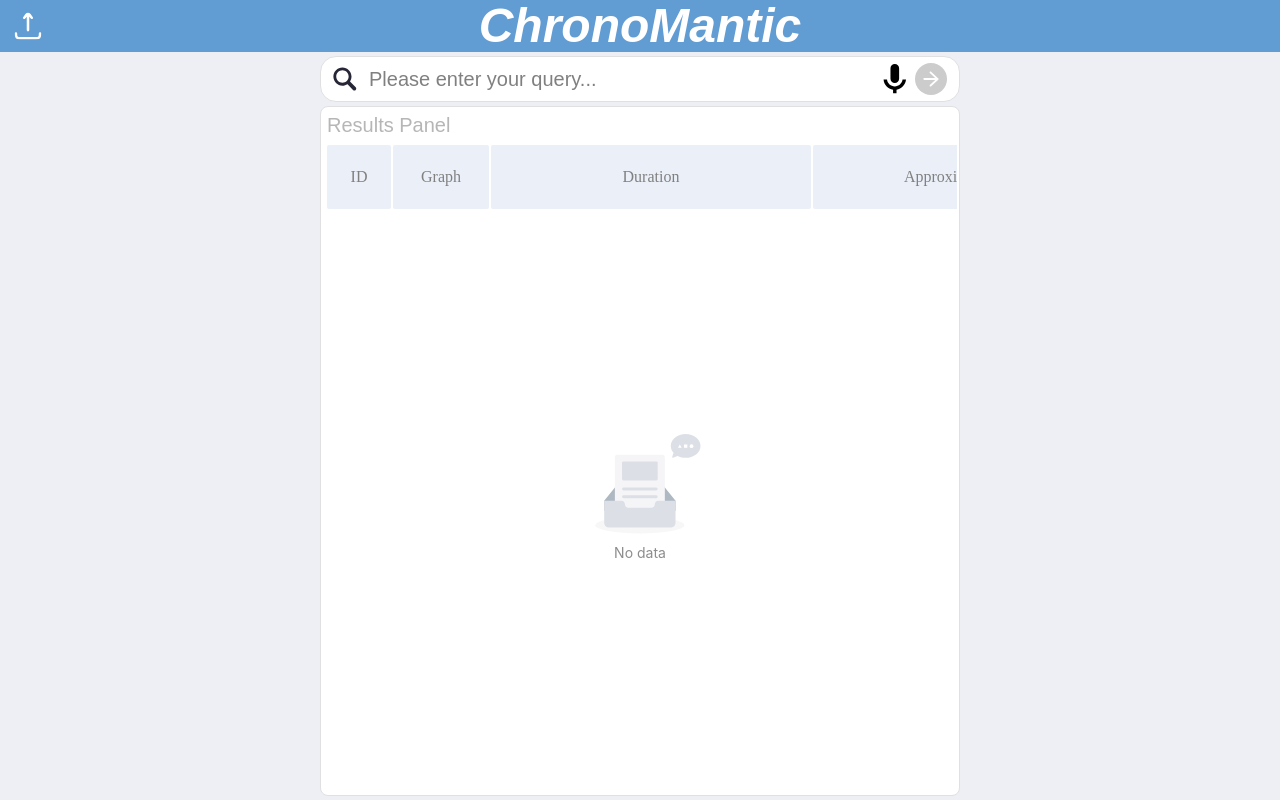
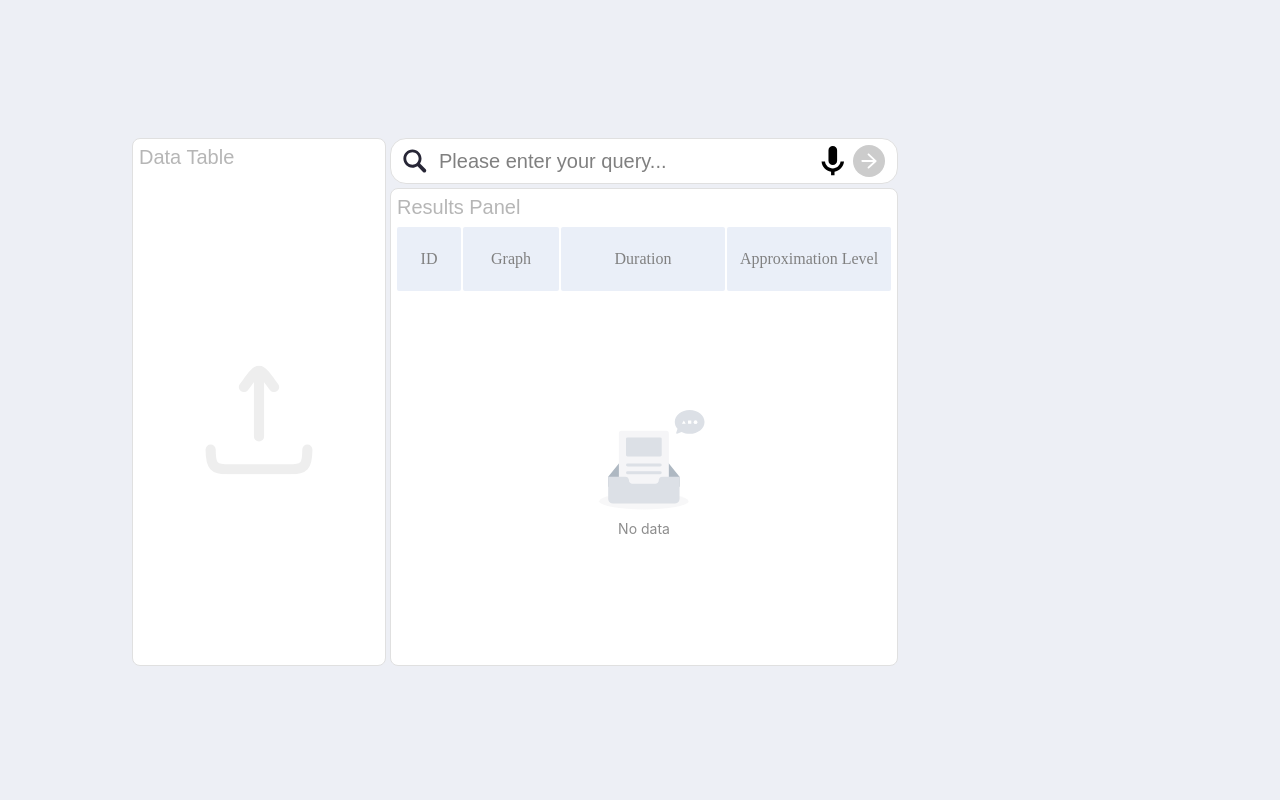
Before and after one commit to SunskyLau/ChronoMantic, a React (Vite) app in the folder frontend/: page / in a window 1280 px wide. Built offline with nearby package versions, Linux system fonts and the light colour scheme.

Commit message:
feat: data table & highlight

```diff
--- a/frontend/src/App.tsx
+++ b/frontend/src/App.tsx
@@ -5,7 +5,7 @@ import AppMain from "./components/AppMain";
 function App() {
   return (
     <div id="app">
-      <AppHeader />
+      {/* <AppHeader /> */}
       <AppMain />
     </div>
   );
--- a/frontend/src/components/AppMain/index.css
+++ b/frontend/src/components/AppMain/index.css
@@ -1,15 +1,14 @@
 .main {
     display: flex;
-    justify-content: center;
+    justify-content: flex-start;
     gap: var(--gap);
-    height: var(--height);
+    height: calc(var(--height) * 2 / 3);
     margin-top: var(--gap);
+    padding: 0 var(--gap);
 }
 
-.main-left,
-.main-middle {
-    flex: 1 1 var(--side-width);
-    max-width: var(--side-width);
+.main-left {
+    flex: 0 0 var(--side-width);
     min-width: 0;
     display: flex;
     flex-direction: column;
@@ -17,14 +16,12 @@
     transition: .1s;
 }
 
-
 .main-middle {
-    width: var(--width);
+    flex: 1;
     max-width: var(--width);
-}
-
-.main-left {
-    margin-left: var(--gap);
+    display: flex;
+    flex-direction: column;
+    gap: var(--gap);
 }
 
 .main-right {
--- a/frontend/src/components/AppMain/index.tsx
+++ b/frontend/src/components/AppMain/index.tsx
@@ -4,6 +4,7 @@ import { classnames } from "../../utils/classname";
 import Setting from "../Setting";
 import "./index.css";
 import NlqueryBox from "../NlqueryBox";
+import TableView from "../TableView";
 
 export default function AppMain() {
     const isSettingShow = useAppSelector(state => state.setting.isSettingShow);
@@ -11,6 +12,9 @@ export default function AppMain() {
     return (
         <>
             <main className="main">
+                <section className={classnames("main-left")}>
+                    <TableView></TableView>
+                </section>
                 <section className={classnames("main-middle")}>
                     <NlqueryBox></NlqueryBox>
                     <ResultsPanel className="main-results" />
--- a/frontend/src/components/ResultsPanel/ResultsContent/index.css
+++ b/frontend/src/components/ResultsPanel/ResultsContent/index.css
@@ -41,6 +41,10 @@
   width: 96px;
 }
 
+.result-header .header-column:has(.header-column-group) {
+  flex: 1 0 0;
+}
+
 .result-header .header-column .header-column-group {
   display: flex;
   flex-direction: column;
@@ -75,7 +79,6 @@
   justify-content: center;
   background-color: var(--bg);
   border-radius: var(--gap);
-  width: 320px;
 }
 
 .result-header .header-column .header-column-group .header-column-group-item .header-column-group-item-title {
@@ -121,6 +124,7 @@
   flex: 1 0 0;
   width: fit-content;
   overflow-y: auto;
+  width: 100%;
 }
 
 .result-item-list:has(.ant-empty) {
@@ -128,7 +132,7 @@
 }
 
 .result-item-list .result-item {
-  width: fit-content;
+  width: 100%;
   background: white;
   gap: var(--gap);
   box-sizing: border-box;
@@ -164,7 +168,7 @@
 
 .result-item-list .result-item .item-column.data-value {
   height: 100%;
-  width: 320px;
+  flex: 1 0 0;
   color: var(--color);
   border-radius: 8px;
 }
--- a/frontend/src/components/TableView/TableViewContent/index.css
+++ b/frontend/src/components/TableView/TableViewContent/index.css
@@ -19,6 +19,7 @@
 .table-content table th {
     border-left: var(--border);
     border-bottom: var(--border);
+    border-top: var(--border);
     padding: 8px;
 }
 
@@ -50,3 +51,8 @@
 .table-content table tr:first-child td {
     border-top-width: 0;
 }
+
+.table-content table td {
+    height: 31px;
+    box-sizing: border-box;
+}
--- a/frontend/src/components/TableView/TableViewContent/index.tsx
+++ b/frontend/src/components/TableView/TableViewContent/index.tsx
@@ -1,3 +1,4 @@
+import { useEffect } from 'react';
 import { useAppDispatch, useAppSelector } from '../../../app/hooks';
 import { setSource } from '../../../app/slice/approximation';
 import { classnames } from '../../../utils/classname';
@@ -9,16 +10,33 @@ export default function TableViewContent() {
     const source = useAppSelector(state => state.approximation.source);
     const headers = Object.keys(csvData);
     const rowCount = csvData[headers[0]]?.length || 0;
+    const current = useAppSelector(state => state.approximation.current);
+    const startIndex = current?.segments.at(0)?.start_idx ?? 0;
+    const endIndex = current?.segments.at(-1)?.end_idx ?? rowCount - 1;
     const dispatch = useAppDispatch();
+
+    useEffect(() => {
+        const tableContent = document.querySelector(".table-content .table-content");
+        if (tableContent && current) {
+            setTimeout(() => {
+                const rowHeight = 31;
+                const scrollPosition = startIndex * rowHeight;
+                tableContent.scrollTo({
+                    top: scrollPosition,
+                    left: headers.indexOf(source ?? "") * 90,
+                    behavior: "smooth"
+                });
+            }, 100);
+        }
+    }, [current, startIndex, source, headers]);
+
     return (
         <div className="table-content">
             <table>
                 <thead>
                     <tr>
                         <th></th>
-                        {headers.map(header => <th style={{backgroundColor: source === header ? "skyblue" : ""}} className={classnames(header !== timeCol ? "table-header" : "")} key={header} onClick={() => {
-                            if (header !== timeCol) dispatch(setSource(header));
-                        }}>{header}</th>)}
+                        {headers.map(header => <th style={{backgroundColor: source === header ? "skyblue" : ""}} className={classnames(header !== timeCol ? "table-header" : "")} key={header}>{header}</th>)}
                     </tr>
                 </thead>
                 <tbody>
@@ -26,7 +44,7 @@ export default function TableViewContent() {
                         <tr key={rowIndex}>
                             <td>{rowIndex}</td>
                             {headers.map((_, colIndex) => (
-                                <td key={colIndex}>{colIndex === 0 ? formatTime(csvData[headers[colIndex]]?.[rowIndex]) : csvData[headers[colIndex]]?.[rowIndex]}</td>
+                                <td key={colIndex} style={{backgroundColor: source === headers[colIndex] && rowIndex >= startIndex && rowIndex <= endIndex ? "skyblue" : ""}}>{colIndex === 0 ? formatTime(csvData[headers[colIndex]]?.[rowIndex]) : csvData[headers[colIndex]]?.[rowIndex]}</td>
                             ))}
                         </tr>
                     ))}
--- a/frontend/src/components/TableView/index.css
+++ b/frontend/src/components/TableView/index.css
@@ -6,6 +6,7 @@
 .table-upload {
     height: 100%;
     width: 100%;
+    color: #eee;
 }
 
 .table-upload .csv-loader {
--- a/frontend/src/components/TableView/index.tsx
+++ b/frontend/src/components/TableView/index.tsx
@@ -6,6 +6,7 @@ import TableViewContent from "./TableViewContent";
 import { ChartView } from "./ChartView";
 import LevelController from "../LevelController";
 import { setLevel } from "../../app/slice/datasetSlice";
+import CsvLoader from "../CsvLoader";
 
 enum TableState {
     UPLOAD,
@@ -17,12 +18,12 @@ export default function TableView() {
     const dataset = useAppSelector((state) => state.dataset.dataset);
     const level = useAppSelector((state) => state.dataset.level);
     const dispatch = useAppDispatch();
-    const state = !dataset ? TableState.UPLOAD : TableState.CHART;
+    const state = !dataset ? TableState.UPLOAD : TableState.TABLE;
 
     const renderComponent = (state: TableState) => {
         switch (state) {
             case TableState.UPLOAD:
-                return <div className="table-upload"></div>;
+                return <div className="table-upload"><CsvLoader></CsvLoader></div>;
             case TableState.TABLE:
                 return <div className="table-content"><TableViewContent></TableViewContent></div>;
             case TableState.CHART:
@@ -33,7 +34,7 @@ export default function TableView() {
 	const maxLevel = useAppSelector((state) => Object.values(state.approximation.results ?? {}).at(-1)?.max_approximation_level);
 
     return (
-        <Panel className="table-view" icon={<TableIcon />} title="Data Overview" right={<LevelController level={level} disabled={!maxLevel} maxLevel={maxLevel ?? 0} onChange={(level) => dispatch(setLevel(level))} />}>
+        <Panel className="table-view" icon={<TableIcon />} title="Data Table">
             {renderComponent(state)}
         </Panel>
     )
--- a/frontend/src/icons/Upload.tsx
+++ b/frontend/src/icons/Upload.tsx
@@ -5,8 +5,8 @@ export default function UploadIcon({ className }: { className?: string }) {
         <Base className={className}>
             <svg width="107" height="107" viewBox="0 0 107 107" fill="none" xmlns="http://www.w3.org/2000/svg" transform="scale(0.85)">
                 <g clipPath="url(#clip0_1563_41)">
-                    <path d="M53.4998 4.86367L53.4998 69.7122M53.4998 4.86367C49.3373 4.86367 41.5605 17.7964 38.6387 21.0758M53.4998 4.86367C57.6622 4.86367 65.439 17.7964 68.3609 21.0758" stroke="#FFFFFF" strokeWidth="10" strokeLinecap="round" strokeLinejoin="round" />
-                    <path d="M101.055 82.6819C101.055 98.7773 97.9762 102.136 83.2221 102.136H23.7777C9.02356 102.136 5.94434 98.7773 5.94434 82.6819" stroke="#FFFFFF" strokeWidth="10" strokeLinecap="round" strokeLinejoin="round" />
+                    <path d="M53.4998 4.86367L53.4998 69.7122M53.4998 4.86367C49.3373 4.86367 41.5605 17.7964 38.6387 21.0758M53.4998 4.86367C57.6622 4.86367 65.439 17.7964 68.3609 21.0758" stroke="currentColor" strokeWidth="10" strokeLinecap="round" strokeLinejoin="round" />
+                    <path d="M101.055 82.6819C101.055 98.7773 97.9762 102.136 83.2221 102.136H23.7777C9.02356 102.136 5.94434 98.7773 5.94434 82.6819" stroke="currentColor" strokeWidth="10" strokeLinecap="round" strokeLinejoin="round" />
                 </g>
                 <defs>
                     <clipPath id="clip0_1563_41">
--- a/frontend/src/index.css
+++ b/frontend/src/index.css
@@ -1,6 +1,6 @@
 :root {
   --width: 50%;
-  --header-height: 52px;
+  --header-height: 0px;
   --side-width: calc((100% - var(--width)) / 2);
   --height: calc(100vh - var(--header-height) - var(--gap) * 2);
   --gap: 4px;
@@ -11,6 +11,15 @@
   height: 100%;
   padding: 0;
   margin: 0;
+  min-height: 100vh;
+  min-width: 100vw;
+  display: flex;
+  align-items: center;
+  justify-content: center;
+}
+
+#app {
+  width: 80%;
 }
 
 body {
```
